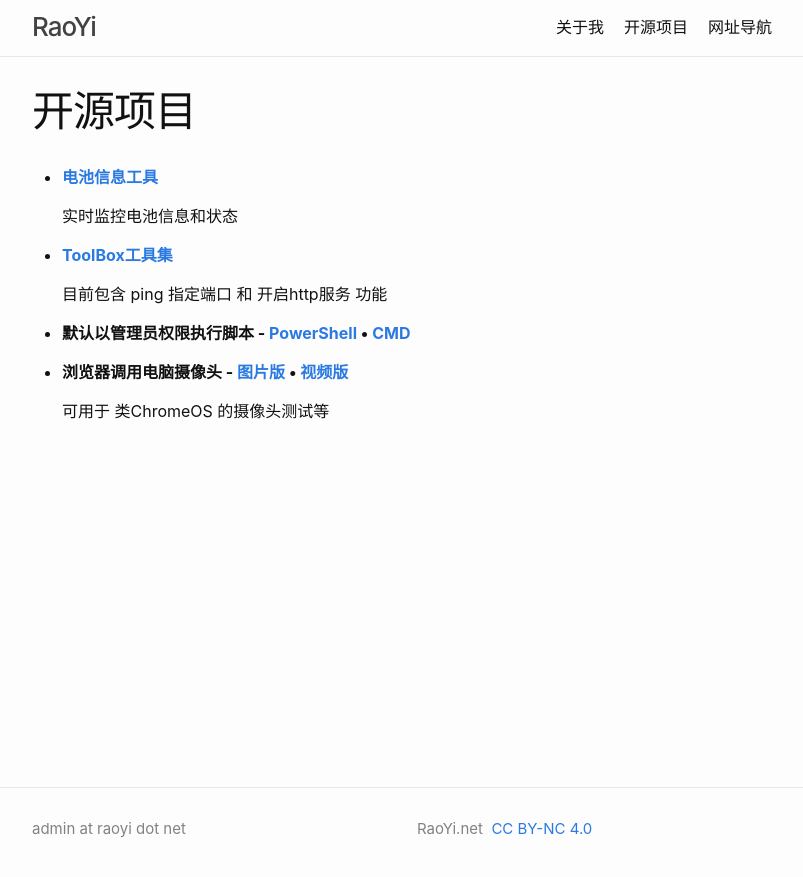
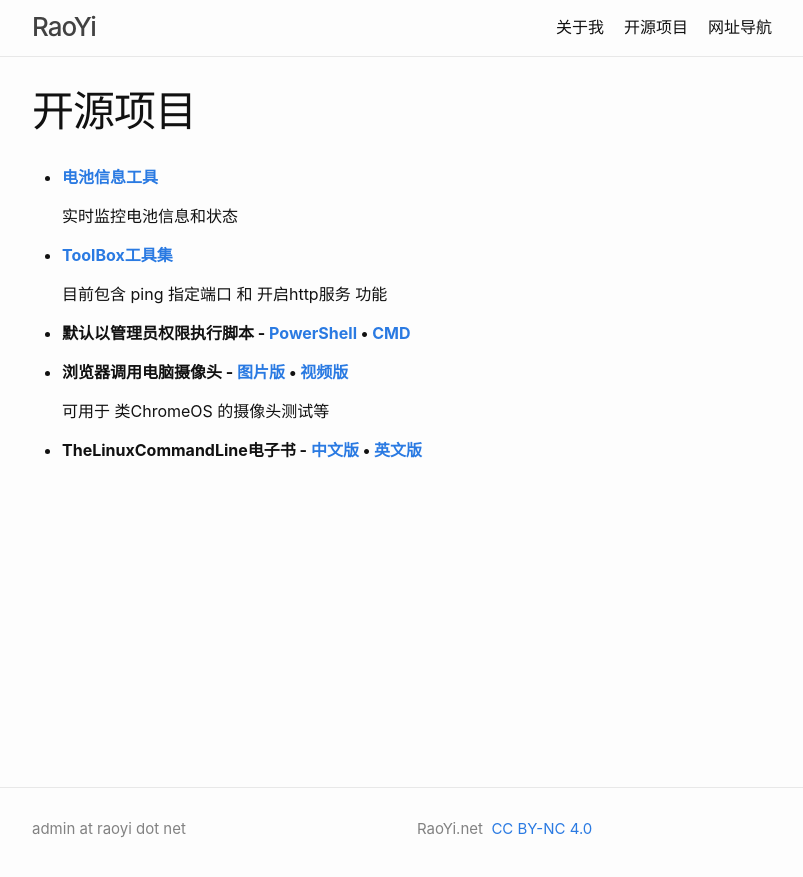
Before and after one commit to raoyi/raoyi.github.io, a Jekyll site: the page built from opensource/index.md, in a window 1280 px wide. Shown: the top 877 px of the page, without its empty margins (238-1041 px from the left). Built offline with Jekyll 4.4.1, drawn with Linux system fonts in a browser that asks for light colours.

Commit message:
Update index.md

```diff
--- a/opensource/index.md
+++ b/opensource/index.md
@@ -17,3 +17,5 @@ permalink: /opensource/
 - **浏览器调用电脑摄像头 - [图片版](https://raoyi.net/cam/cam.html) • [视频版](https://raoyi.net/cam/cam-v2.html)**
 
   可用于 类ChromeOS 的摄像头测试等
+
+- **TheLinuxCommandLine电子书 - [中文版](https://gitee.com/raoyi/filestack/raw/master/TheLinuxCommandLine/TheLinuxCommandLineCN.pdf) • [英文版](https://gitee.com/raoyi/filestack/raw/master/TheLinuxCommandLine/TheLinuxCommandLineEN.pdf)**
```
